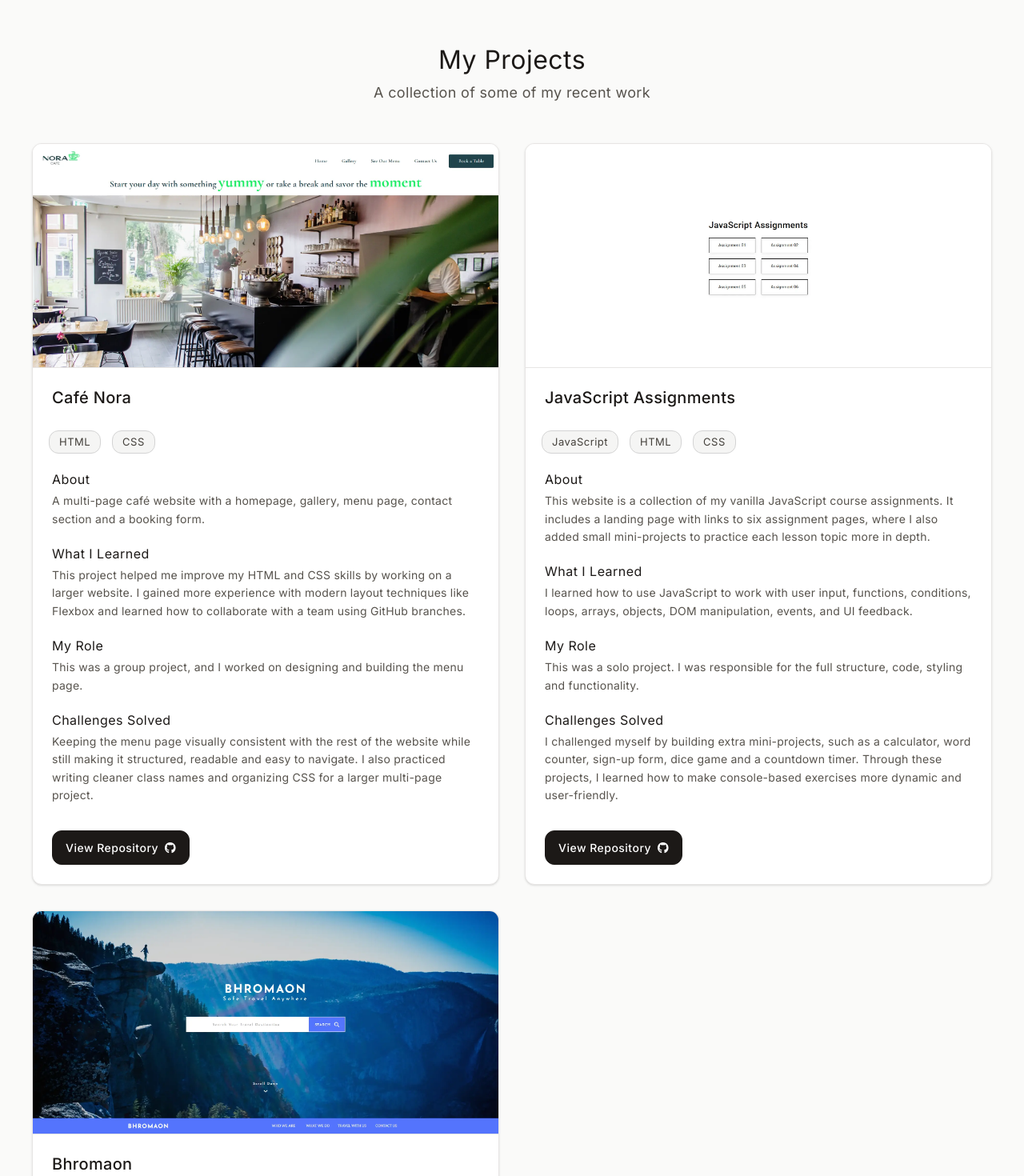
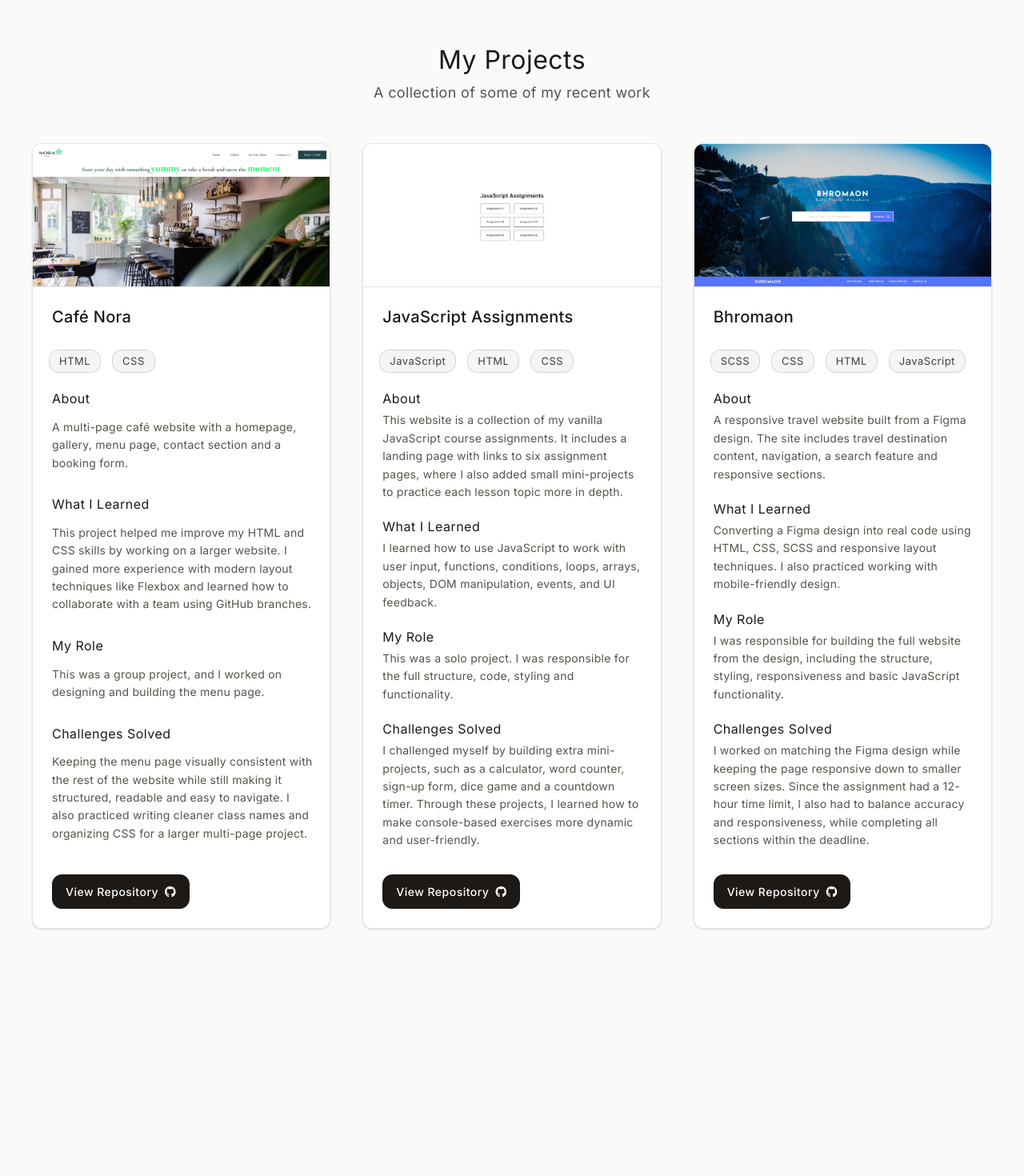
Before and after one commit to nathalie-jane/frontend-react-portfolio, a React (Vite) app: page / in a window 1280 px wide. Shown: the top 1470 px of the page at 80% size. After the commit the page ends 1217 px from the top, so only its background shows below. Built offline with nearby package versions, Linux system fonts and the light colour scheme.

Commit message:
style(projects): add desktop layout adjustments
- Add 3-column grid for project cards
- Adjust card spacing
- Add repo button hover state

```diff
--- a/src/base/global.css
+++ b/src/base/global.css
@@ -22,6 +22,7 @@ body {
 	padding-inline: 16px;
 }
 
+/* Responsive adjustments for tablet and larger screens */
 @media screen and (min-width: 48rem) {
 	.site-main {
 		padding-inline: 32px;
--- a/src/components/ProjectCard/ProjectCard.css
+++ b/src/components/ProjectCard/ProjectCard.css
@@ -109,6 +109,10 @@
 	background-color: #1c1917;
 	border: 1px solid #1c1917;
 	border-radius: 12px;
+
+	transition:
+		transform 0.2s ease,
+		box-shadow 0.2s ease;
 }
 
 /* Repo link label */
@@ -125,7 +129,7 @@
 	font-size: 0.875rem;
 }
 
-/*  Responsive adjustments for tablet */
+/* Responsive adjustments for tablet */
 @media screen and (min-width: 48rem) {
 	.project-card__content {
 		gap: 20px;
@@ -137,8 +141,16 @@
 	}
 }
 
-/* @media screen and (min-width: 75rem) {
+/* Responsive adjustments for desktop */
+@media screen and (min-width: 75rem) {
+	/* Hover state for repo link button */
 	.project-card__link:hover {
-		color: #1c1917;
+		transform: scale(1.05);
+		box-shadow: 0 4px 10px rgba(0, 0, 0, 0.12);
 	}
-} */
+
+	/* Visited state for repo link button */
+	.project-card__link:visited {
+		color: #ffffff;
+	}
+}
--- a/src/pages/Projects.css
+++ b/src/pages/Projects.css
@@ -52,7 +52,7 @@
 	gap: 32px;
 }
 
-/*  Responsive adjustments for tablet */
+/* Responsive adjustments for tablet */
 @media screen and (min-width: 48rem) {
 	.projects {
 		padding-block: 56px;
@@ -79,5 +79,11 @@
 	}
 }
 
-/* @media screen and (min-width: 75rem) {
-} */
+/* Responsive adjustments for desktop */
+@media screen and (min-width: 75rem) {
+	/* 3-column grid for project cards */
+	.projects__collection {
+		grid-template-columns: repeat(3, 1fr);
+		gap: 40px;
+	}
+}
```
